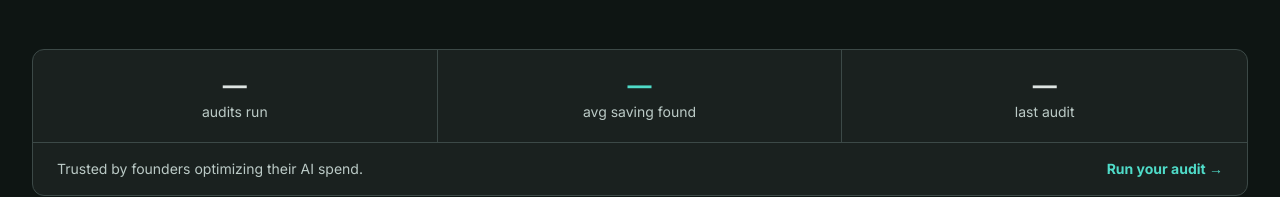
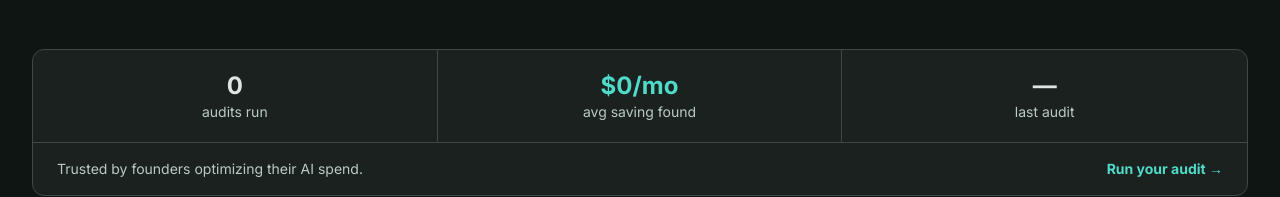
Before and after one commit to RoNnY125-coder/StackAudit, a Next.js app: page / in a window 1280 px wide. Shown: the part 1126-1323 px from the top of the page. Built offline with nearby package versions, Linux system fonts and the light colour scheme; no server answers.

Commit message:
fix: real-time stats endpoint + SocialProof fetches live data

```diff
--- a/app/api/stats/route.ts
+++ b/app/api/stats/route.ts
@@ -1,69 +1,69 @@
 import { NextResponse } from "next/server"
 import { supabaseAdmin } from "@/lib/supabase"
 
-export const revalidate = 60 // revalidate every 60 seconds
+// Cache for 60 seconds so the homepage doesn't hammer Supabase on every visit
+export const revalidate = 60
 
 export async function GET() {
   try {
-    // Total audit count
+    // 1. Total audit count
     const { count, error: countError } = await supabaseAdmin
       .from("audits")
       .select("*", { count: "exact", head: true })
 
     if (countError) throw countError
 
-    // Average monthly savings — computed from all rows
-    const { data: savingsData, error: savingsError } = await supabaseAdmin
+    // 2. Average monthly savings
+    // Recompute from savings_json rows so stale stored totals don't skew the average
+    const { data: rows, error: rowsError } = await supabaseAdmin
       .from("audits")
-      .select("total_monthly_savings, recommendations_json:savings_json")
+      .select("savings_json, total_monthly_savings")
       .order("created_at", { ascending: false })
       .limit(500)
 
-    if (savingsError) throw savingsError
+    if (rowsError) throw rowsError
 
-    // For each audit, recompute totalMonthlySavings from savings_json rows
-    // so the average reflects the fixed engine, not stale stored totals
-    const correctedSavings = (savingsData ?? []).map((row) => {
-      const recs = Array.isArray(row.recommendations_json)
-        ? row.recommendations_json
-        : []
-      const computed = recs.reduce(
+    const savingsPerAudit = (rows ?? []).map((row) => {
+      const recs = Array.isArray(row.savings_json) ? row.savings_json : []
+      const computed: number = recs.reduce(
         (sum: number, r: { monthlySavings?: number }) =>
           sum + (r.monthlySavings ?? 0),
         0
       )
-      // Use computed if it differs significantly from stored (old engine rows)
+      // If computed > 0 use it (fixed engine), otherwise fall back to stored value
       return computed > 0 ? computed : (row.total_monthly_savings ?? 0)
     })
 
-    const avgSavings =
-      correctedSavings.length > 0
+    const avgMonthlySavings =
+      savingsPerAudit.length > 0
         ? Math.round(
-            correctedSavings.reduce((a, b) => a + b, 0) /
-              correctedSavings.length
+            savingsPerAudit.reduce((a, b) => a + b, 0) / savingsPerAudit.length
           )
         : 0
 
-    // Most recent audit timestamp
-    const { data: latestRow, error: latestError } = await supabaseAdmin
+    // 3. Most recent audit timestamp
+    const { data: latest, error: latestError } = await supabaseAdmin
       .from("audits")
       .select("created_at")
       .order("created_at", { ascending: false })
       .limit(1)
       .single()
 
+    // PGRST116 = no rows found — not a real error
     if (latestError && latestError.code !== "PGRST116") throw latestError
 
     return NextResponse.json({
       totalAudits: count ?? 0,
-      avgMonthlySavings: avgSavings,
-      lastAuditAt: latestRow?.created_at ?? null,
+      avgMonthlySavings,
+      lastAuditAt: latest?.created_at ?? null,
     })
   } catch (err) {
-    console.error("[stats]", err)
-    return NextResponse.json(
-      { totalAudits: 0, avgMonthlySavings: 0, lastAuditAt: null },
-      { status: 500 }
-    )
+    console.error("[/api/stats]", err)
+    // Return zeros rather than a 500 so the UI degrades gracefully
+    return NextResponse.json({
+      totalAudits: 0,
+      avgMonthlySavings: 0,
+      lastAuditAt: null,
+    })
   }
 }
--- a/components/landing/SocialProof.tsx
+++ b/components/landing/SocialProof.tsx
@@ -1,4 +1,5 @@
 "use client"
+
 import Link from "next/link"
 import { useEffect, useState } from "react"
 
@@ -8,13 +9,13 @@ interface Stats {
   lastAuditAt: string | null
 }
 
-function formatTimeAgo(isoString: string | null): string {
-  if (!isoString) return "—"
-  const diff = Math.floor((Date.now() - new Date(isoString).getTime()) / 1000)
-  if (diff < 60) return `${diff}s ago`
-  if (diff < 3600) return `${Math.floor(diff / 60)} min ago`
-  if (diff < 86400) return `${Math.floor(diff / 3600)} hr ago`
-  return `${Math.floor(diff / 86400)}d ago`
+function timeAgo(iso: string | null): string {
+  if (!iso) return "—"
+  const seconds = Math.floor((Date.now() - new Date(iso).getTime()) / 1000)
+  if (seconds < 60) return `${seconds}s ago`
+  if (seconds < 3600) return `${Math.floor(seconds / 60)} min ago`
+  if (seconds < 86400) return `${Math.floor(seconds / 3600)} hr ago`
+  return `${Math.floor(seconds / 86400)}d ago`
 }
 
 function formatCurrency(n: number): string {
@@ -25,69 +26,78 @@ function formatCurrency(n: number): string {
   }).format(n)
 }
 
-// Fallback values shown while loading — realistic, not inflated
-const FALLBACK: Stats = {
-  totalAudits: 0,
-  avgMonthlySavings: 0,
-  lastAuditAt: null,
-}
-
 export default function SocialProof() {
-  const [stats, setStats] = useState<Stats>(FALLBACK)
+  const [stats, setStats] = useState<Stats>({
+    totalAudits: 0,
+    avgMonthlySavings: 0,
+    lastAuditAt: null,
+  })
   const [loaded, setLoaded] = useState(false)
-  const [lastAuditLabel, setLastAuditLabel] = useState<string>("—")
+  const [lastLabel, setLastLabel] = useState("—")
 
   useEffect(() => {
     fetch("/api/stats")
-      .then((r) => r.json())
+      .then((r) => {
+        if (!r.ok) throw new Error(`stats ${r.status}`)
+        return r.json()
+      })
       .then((data: Stats) => {
         setStats(data)
-        setLastAuditLabel(formatTimeAgo(data.lastAuditAt))
+        setLastLabel(timeAgo(data.lastAuditAt))
         setLoaded(true)
       })
-      .catch(() => setLoaded(true))
+      .catch((err) => {
+        console.error("[SocialProof]", err)
+        setLoaded(true)
+      })
   }, [])
 
-  // Update the "X ago" label every 30 seconds without re-fetching
+  // Refresh the "X ago" label every 30 s without re-fetching
   useEffect(() => {
     if (!stats.lastAuditAt) return
-    const interval = setInterval(() => {
-      setLastAuditLabel(formatTimeAgo(stats.lastAuditAt))
-    }, 30_000)
-    return () => clearInterval(interval)
+    const id = setInterval(
+      () => setLastLabel(timeAgo(stats.lastAuditAt)),
+      30_000
+    )
+    return () => clearInterval(id)
   }, [stats.lastAuditAt])
+
+  const dimClass = loaded ? "opacity-100" : "opacity-30"
 
   return (
     <section className="max-w-7xl mx-auto px-4 lg:px-8 mb-24">
       <h2 className="sr-only">Audit Statistics</h2>
       <div className="bg-surface-container border border-outline-variant rounded-xl overflow-hidden">
         <div className="grid grid-cols-1 sm:grid-cols-3 divide-y sm:divide-y-0 sm:divide-x divide-outline-variant">
+
+          {/* Audits run */}
           <div className="px-6 py-5 text-center">
-            <p
-              className={`text-2xl font-bold text-on-surface transition-opacity duration-300 ${loaded ? "opacity-100" : "opacity-40"}`}
-            >
-              {stats.totalAudits > 0 ? stats.totalAudits.toLocaleString() : "—"}
+            <p className={`text-2xl font-bold text-on-surface transition-opacity duration-500 ${dimClass}`}>
+              {stats.totalAudits > 0
+                ? stats.totalAudits.toLocaleString()
+                : loaded ? "0" : "—"}
             </p>
             <p className="text-sm text-on-surface-variant">audits run</p>
           </div>
+
+          {/* Avg saving */}
           <div className="px-6 py-5 text-center">
-            <p
-              className={`text-2xl font-bold text-primary transition-opacity duration-300 ${loaded ? "opacity-100" : "opacity-40"}`}
-            >
+            <p className={`text-2xl font-bold text-primary transition-opacity duration-500 ${dimClass}`}>
               {stats.avgMonthlySavings > 0
                 ? `${formatCurrency(stats.avgMonthlySavings)}/mo`
-                : "—"}
+                : loaded ? "$0/mo" : "—"}
             </p>
             <p className="text-sm text-on-surface-variant">avg saving found</p>
           </div>
+
+          {/* Last audit */}
           <div className="px-6 py-5 text-center">
-            <p
-              className={`text-2xl font-bold text-on-surface transition-opacity duration-300 ${loaded ? "opacity-100" : "opacity-40"}`}
-            >
-              {lastAuditLabel}
+            <p className={`text-2xl font-bold text-on-surface transition-opacity duration-500 ${dimClass}`}>
+              {lastLabel}
             </p>
             <p className="text-sm text-on-surface-variant">last audit</p>
           </div>
+
         </div>
         <div className="border-t border-outline-variant px-6 py-4 flex flex-col sm:flex-row justify-between items-center gap-3">
           <p className="text-on-surface-variant text-sm">
```
